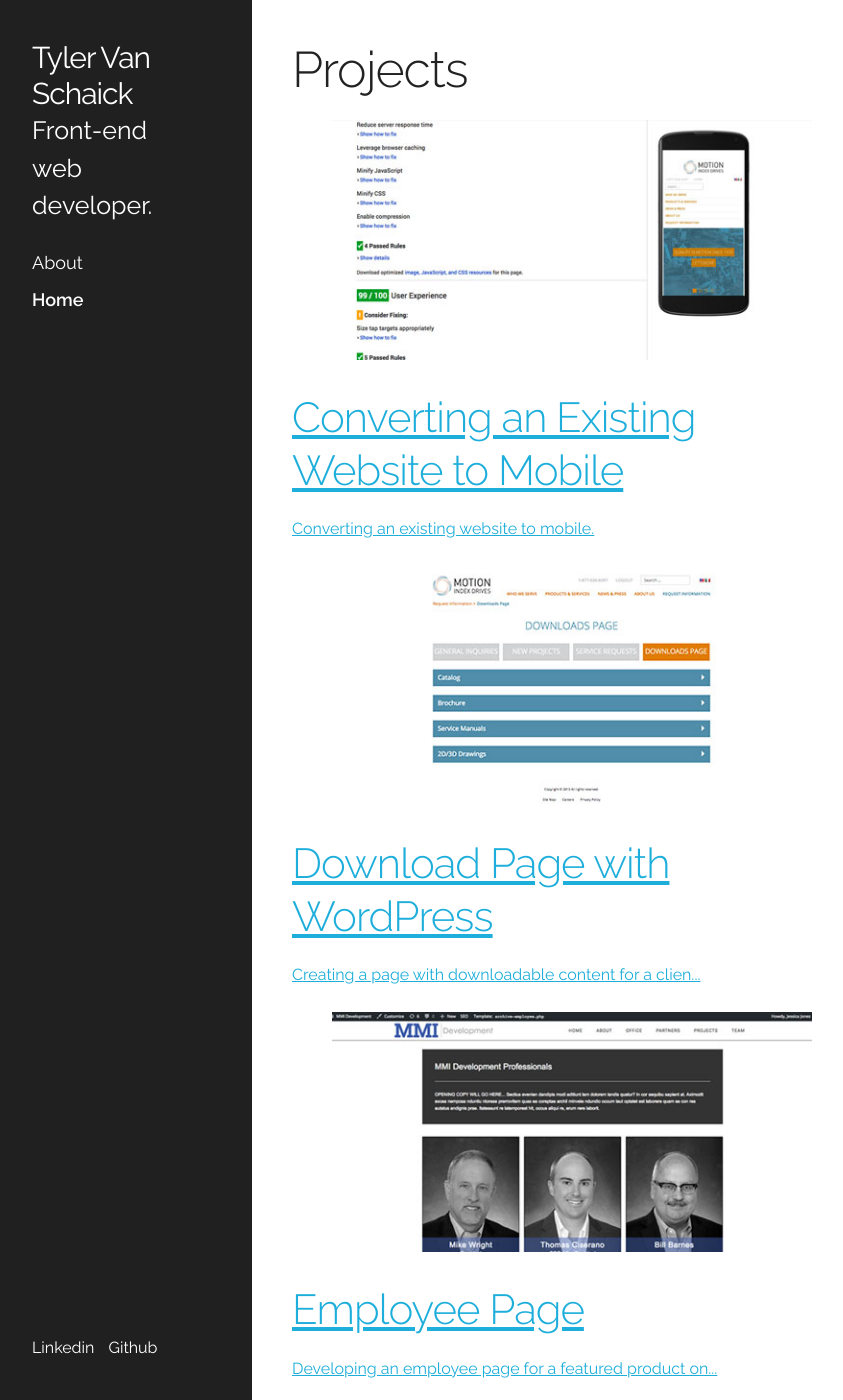
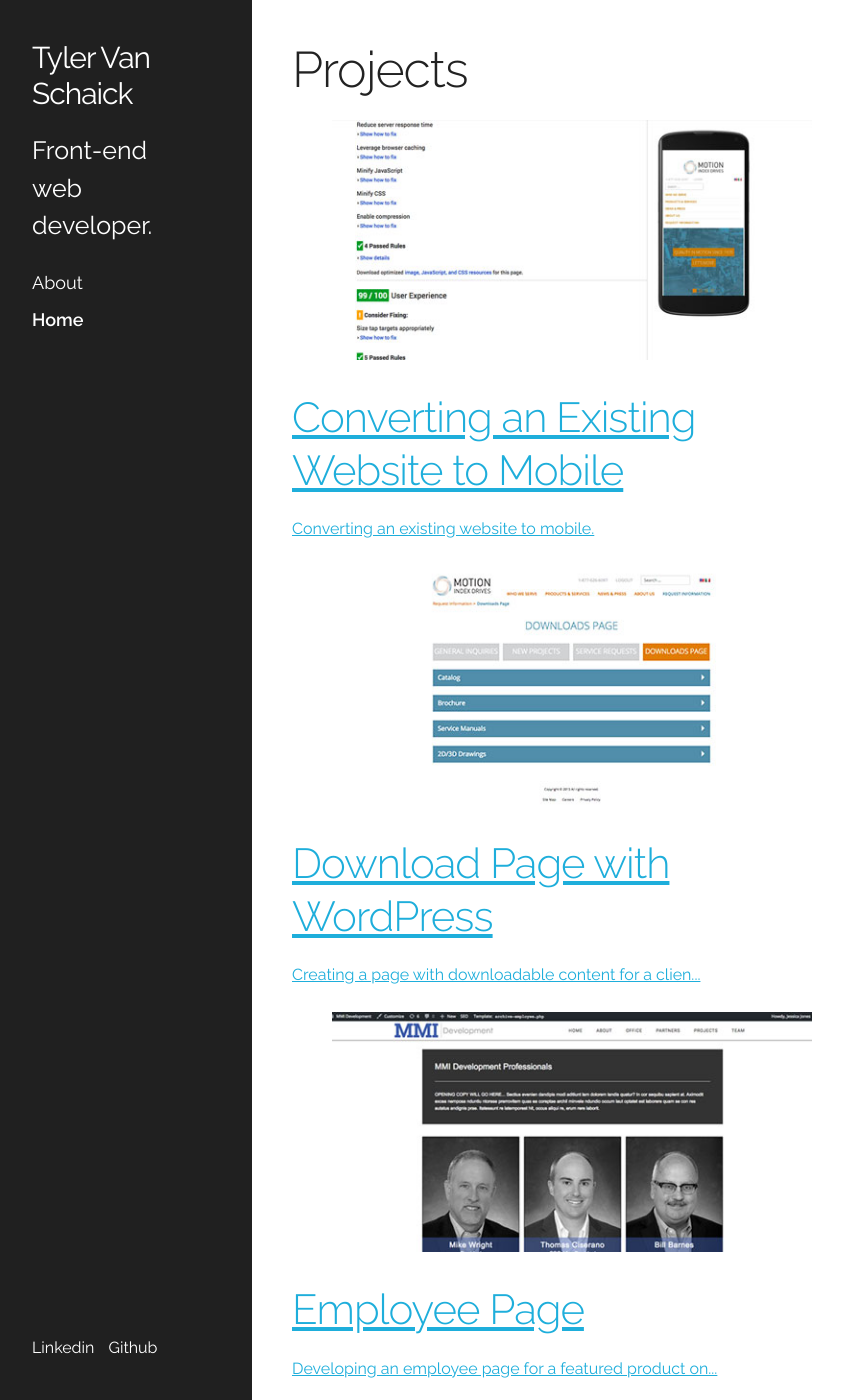
Before and after one commit to tyler-vs/tyler-vs.github.io, a Jekyll site: the page built from index.html, in a window 1280 px wide and 1400 px high. Shown: the whole window, without its empty margins (28-871 px from the left). Built offline with Jekyll 4.4.1, drawn with Linux system fonts in a browser that asks for light colours; nearby versions of some CDN libraries.

Commit message:
Update custom.scss
Remove margin bottom from site title.

```diff
--- a/css/custom.scss
+++ b/css/custom.scss
@@ -85,10 +85,6 @@ img {
   &--active {
     font-weight: 600;
   }
-}
-
-.sidebar-about .site-title {
-  margin-bottom: 0;
 }
 
 .sidebar-about .site-title {
```
